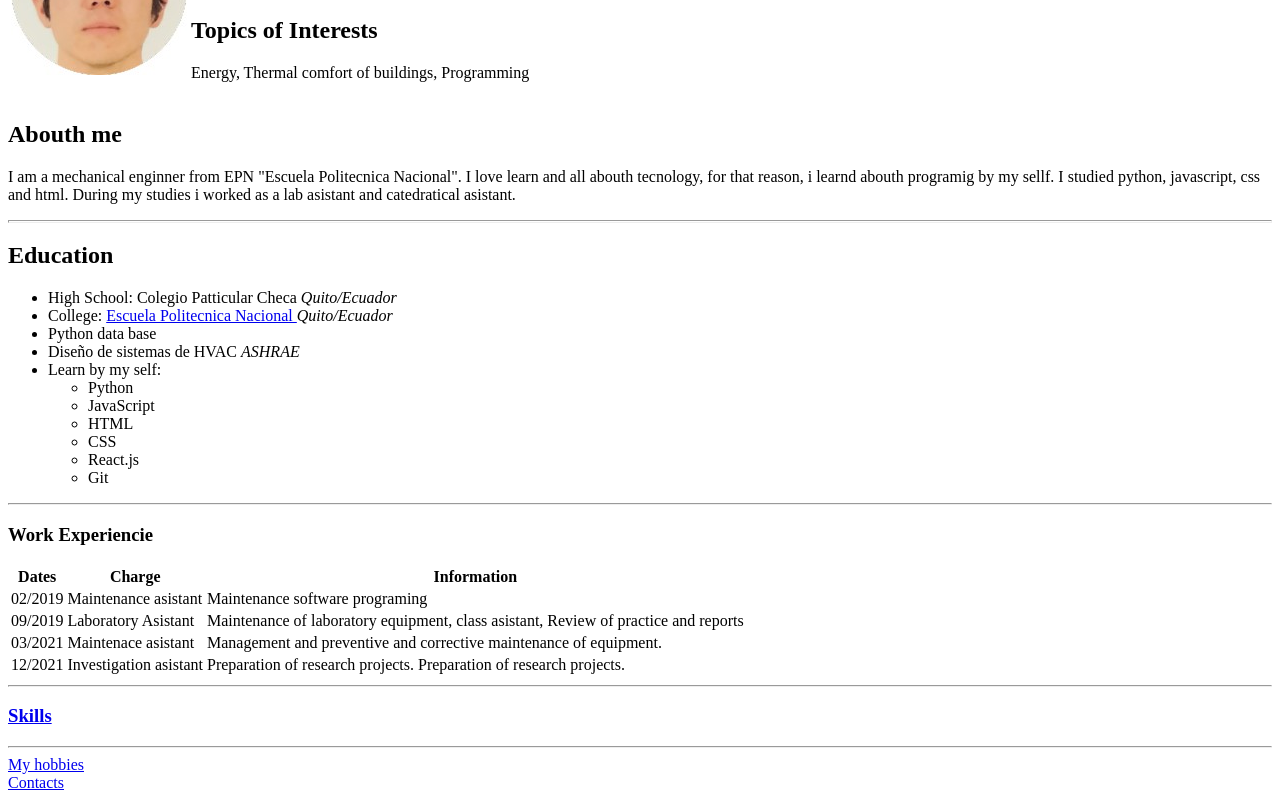
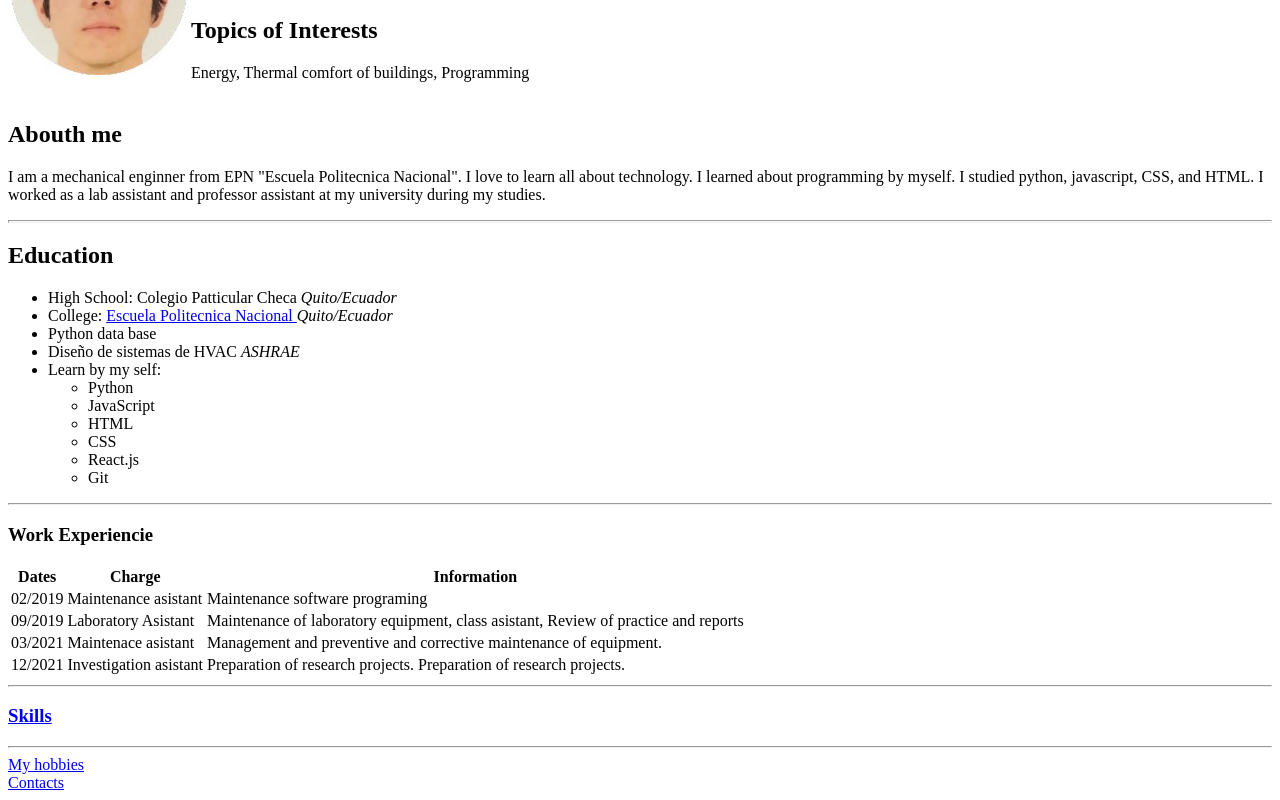
Before and after one commit to KevinJavier0103/CV, a plain HTML site: page index.html in a window 1280 px wide. Shown: the part 130-930 px from the top of the page. Drawn offline with Linux system fonts and the light colour scheme.

Commit message:
Correcion de escrito

```diff
--- a/index.html
+++ b/index.html
@@ -16,8 +16,8 @@
              <p> Energy, Thermal comfort of buildings,  Programming</p>
             </td></tr></table>
         <h2>Abouth me </h2>
-        <p> I am a mechanical enginner from EPN "Escuela Politecnica Nacional". I love learn and all abouth tecnology, for that reason, i learnd abouth
-            programig by my sellf. I studied python, javascript, css and html. During my studies i worked as a lab asistant and catedratical asistant.  </p>
+        <p>  I am a mechanical enginner from EPN "Escuela Politecnica Nacional". I love to learn all about technology. I learned about
+            programming by myself. I studied python, javascript, CSS, and HTML. I worked as a lab assistant and professor assistant at my university during my studies. </p>
 
         <hr size="3"/>
         <h2> Education</h2>
```
Also changed, not shown: hobbies.html (+0 -2 lines).
